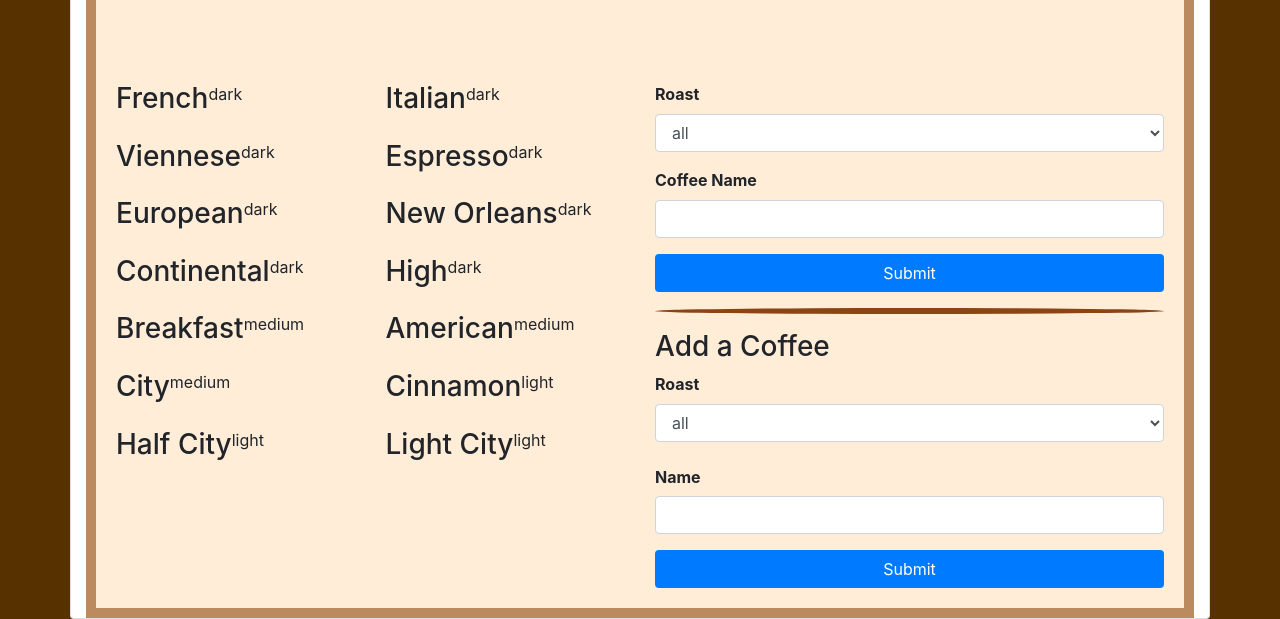
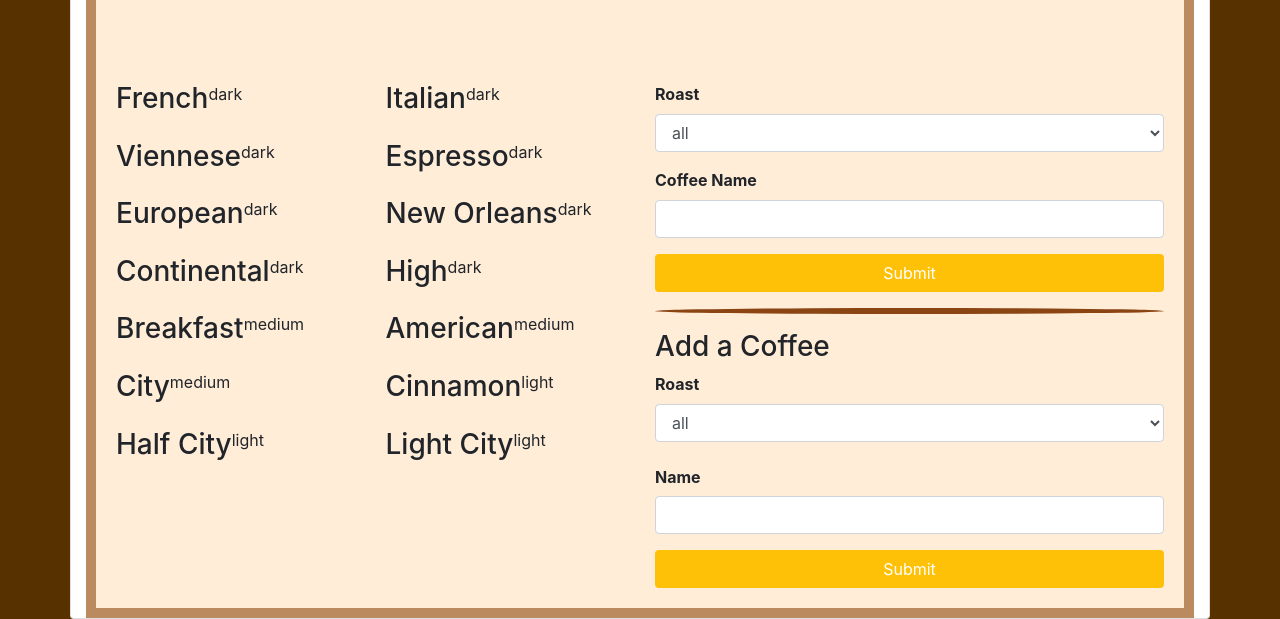
Before and after one commit to Riley-Perry/codeup-coffee-project, a plain HTML site: page index.html in a window 1280 px wide. Shown: the part 301-920 px from the top of the page. Drawn offline with nearby package versions, Linux system fonts and the light colour scheme.

Commit message:
feat: couple color changes on buttons

```diff
--- a/index.html
+++ b/index.html
@@ -68,7 +68,7 @@
                         <label>Coffee Name</label>
                         <input type="search" id="searchCoffee" class="form-control">
                     </div>
-                    <button id="submit1" class="w-100 btn bg-primary text-white" type="submit">Submit</button>
+                    <button id="submit1" class="w-100 btn bg-warning text-white" type="submit">Submit</button>
                 </form>
                 <hr>
                 <!--               Second Form -->
@@ -88,7 +88,7 @@
                         <label for="input-coffee" class="col-form-label">Name</label>
                         <input type="text" class="form-control" id="input-coffee">
                     </div>
-                    <button id="submit2" class="w-100 btn bg-primary text-white" type="submit">Submit</button>
+                    <button id="submit2" class="w-100 btn bg-warning text-white" type="submit">Submit</button>
                 </form>
             </div>
             <!-- Left Side -->
```
